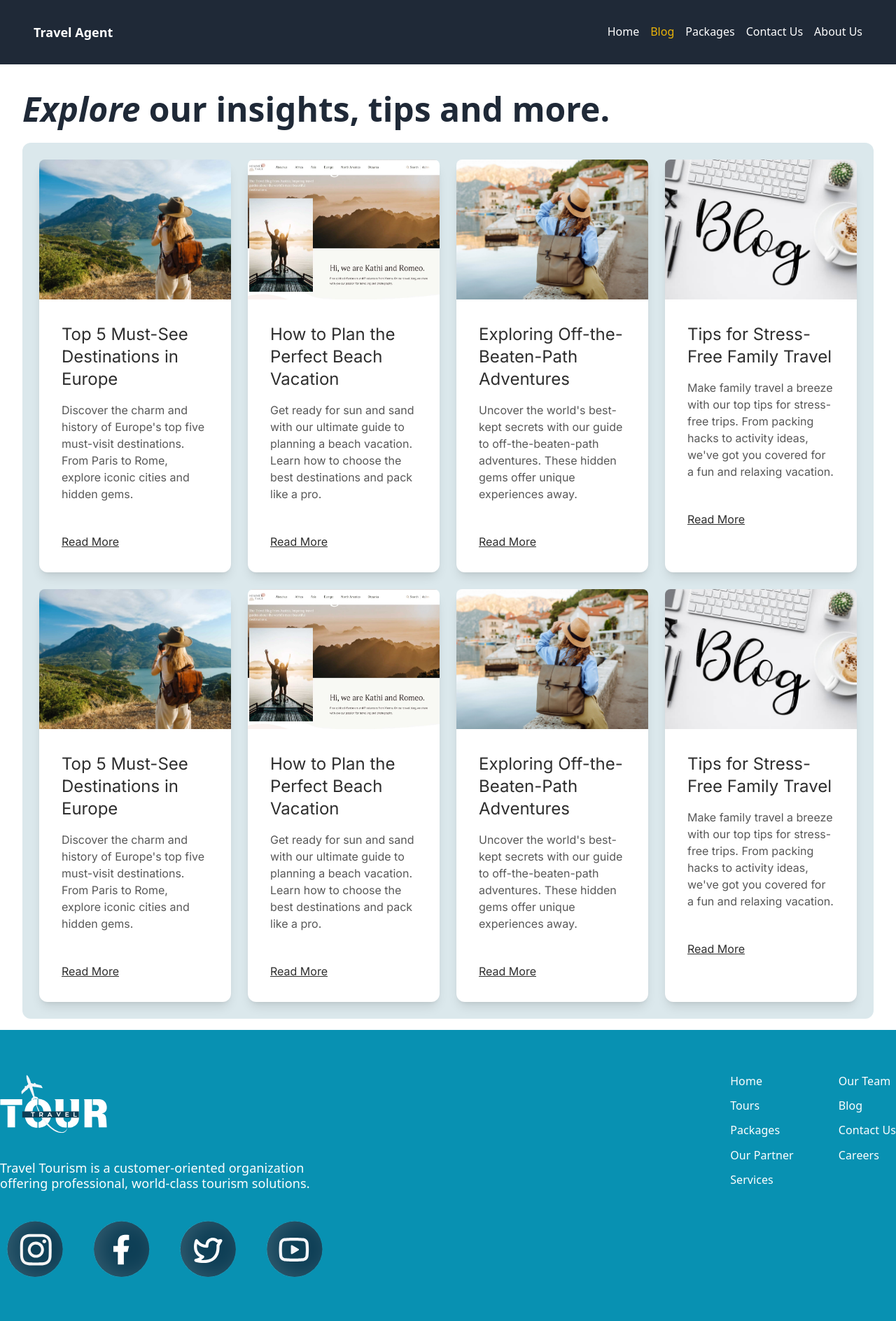
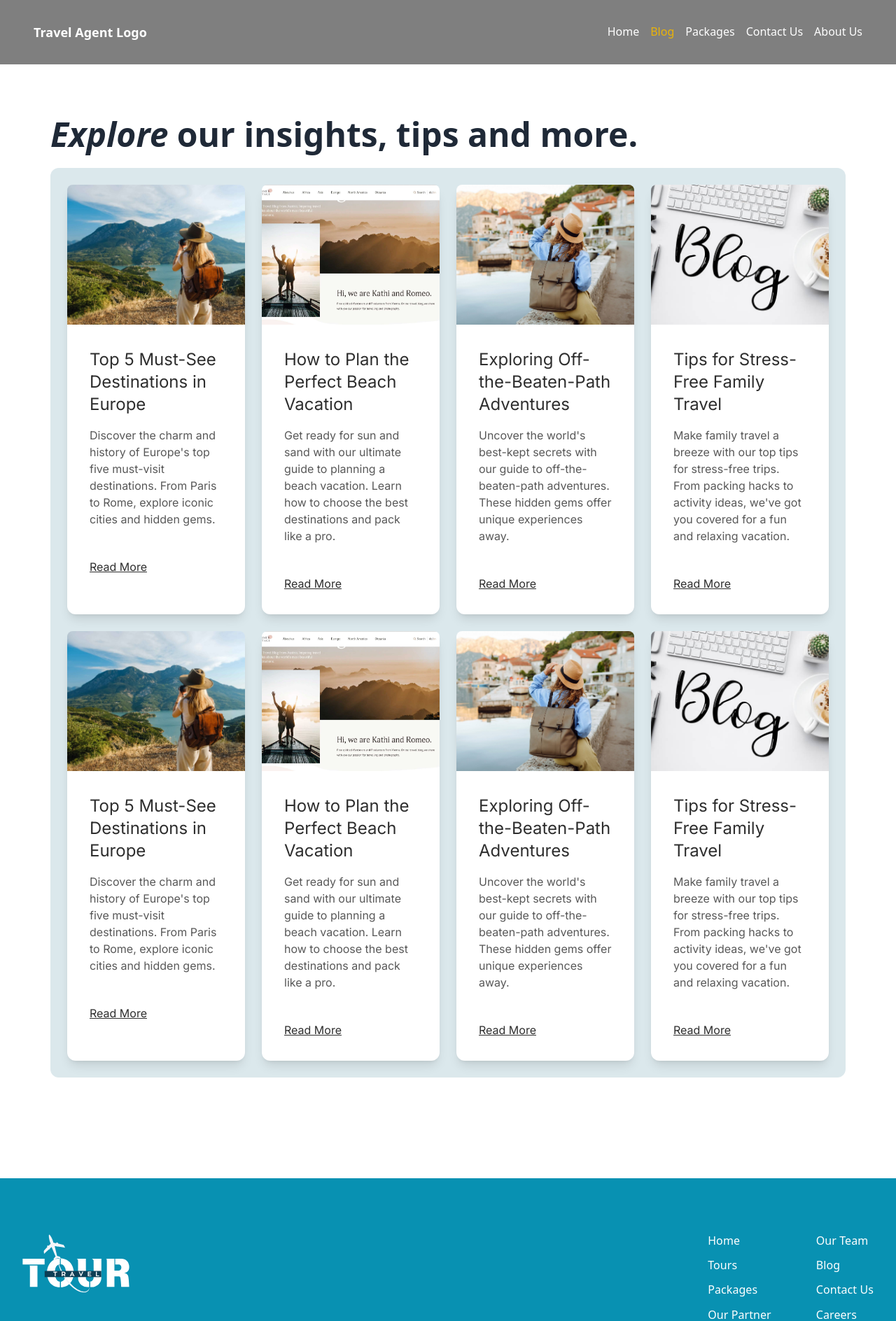
Before and after one commit to IkerMarcor/Travel-Agent-Landing, a React (Vite) app: page /blog in a window 1280 px wide. Shown: the top 1888 px of the page at 70% size. Built offline with nearby package versions, Linux system fonts and the light colour scheme; a web font is replaced by a local one.

Commit message:
In progress

```diff
--- a/src/components/NavBar.tsx
+++ b/src/components/NavBar.tsx
@@ -10,14 +10,14 @@ export const NavBar = () => {
         { to: "/about", label: "About Us" },
     ];
   return (
-    <nav className="bg-gray-800 p-4">
+    <nav className="fixed bg-black/50 p-4 top-0 left-0 z-50 w-full backdrop-blur-sm">
       <div className="container mx-auto flex justify-between items-center">
-        <div className="text-white text-lg font-bold">Travel Agent</div>
+        <div className="text-white text-lg font-bold">Travel Agent Logo</div>
         <ul className="flex space-x-4">
           {links.map(link => (
             <li key={link.to}>
               <NavLink to={link.to} className={({ isActive }) =>
-                isActive ? "text-yellow-500" : "text-white hover:text-yellow-500 group"
+                isActive ? "text-yellow-500" : "text-white hover:text-yellow-500 group transition-colors duration-300"
               }>
                 {link.label}
                 <div className="bg-yellow-500 h-[2px] w-0 group-hover:w-full ease-in-out transition-all duration-500"/>
--- a/src/pages/HomePage.tsx
+++ b/src/pages/HomePage.tsx
@@ -12,12 +12,11 @@ import { PageCasing } from "../components/PageCasing";
 const HomePage = () => {
   return (
     <div className="bg-white flex flex-col items-center w-full">
-      <div id="home-page" className="bg-white w-full flex flex-col">
       <PageCasing>
         <BannerSection />
         <ServicesSection />
+        <PackagesSection />
         <TrendingSection />
-          <PackagesSection />
         <BlogSection />
         <TestimonialsSection />
         <FaqSection />
@@ -25,7 +24,6 @@ const HomePage = () => {
         <TrustedBySection />
       </PageCasing>
     </div>
-    </div>
   );
 };
 
--- a/src/sections/BannerSection/BannerSection.tsx
+++ b/src/sections/BannerSection/BannerSection.tsx
@@ -28,31 +28,7 @@ export const BannerSection = (): JSX.Element => {
 
   return (
     <section className="items-center justify-center text-white min-h-screen overflow-hidden bg-[url('/background-img-sea.jpg')] bg-cover bg-center">
-      {/* Navigation */}
-      <div className="hidden md:flex justify-between items-center px-10 py-4 absolute top-0 left-0 right-0 z-10">
-        <img
-          className="w-[120px] md:w-[153px] h-auto"
-          alt="Logo"
-          src="/frame-1000002642.svg"
-        />
-
-        <nav className="flex gap-x-6">
-          {navItems.map((item, index) => (
-            <a
-              key={index}
-              className={`font-normal relative w-fit group ${
-                item.active ? "text-yellow-400" : "text-white"
-              }`}
-              href="#"
-            >
-              {item.label}
-              <div className="bg-yellow-500 h-[2px] w-0 group-hover:w-full ease-in-out transition-all duration-500"></div>
-            </a>
-          ))}
-        </nav>
-      </div>
-
-      <div className="w-full py-16 sm:px-6 sm:py-24 flex flex-row container mx-auto items-center">
+      <div className="w-full flex flex-row container mx-auto items-center">
         {/* Text Content */}
         <div className="w-3/5">
         <motion.div
--- a/src/sections/FooterSection/FooterSection.tsx
+++ b/src/sections/FooterSection/FooterSection.tsx
@@ -6,7 +6,7 @@ export const FooterSection = (): JSX.Element => {
 
   return (
     <footer className="w-full bg-cyan-600 py-16">
-      <div>
+      <div className="container mx-auto">
         <div className="flex flex-col md:flex-row justify-between">
           {/* Logo and description section */}
           <div className="flex flex-col gap-8 max-w-[471px]">
@@ -37,7 +37,7 @@ export const FooterSection = (): JSX.Element => {
                 <a
                   key={index}
                   href="#"
-                  className="font-normal text-white text-base tracking-[0.08px] leading-[19.2px] whitespace-nowrap"
+                  className="font-normal text-white text-base tracking-[0.08px] leading-[19.2px] whitespace-nowrap hover:text-gray-300 transition-colors duration-300"
                 >
                   {link}
                 </a>
@@ -50,7 +50,7 @@ export const FooterSection = (): JSX.Element => {
                 <a
                   key={index}
                   href="#"
-                  className="font-normal text-white text-base tracking-[0.08px] leading-[19.2px] whitespace-nowrap"
+                  className="font-normal text-white text-base tracking-[0.08px] leading-[19.2px] whitespace-nowrap hover:text-gray-300 transition-colors duration-300"
                 >
                   {link}
                 </a>
--- a/src/sections/PackagesSection/PackagesSection.tsx
+++ b/src/sections/PackagesSection/PackagesSection.tsx
@@ -75,13 +75,13 @@ export const PackagesSection = (): JSX.Element => {
   ];
 
   return (
-    <section className="py-16">
+    <section className=" bg-[#dbe8ec]">
       <div className="container mx-auto px-4">
         <Title>
           Our Best <span className="italic font-semibold">Packages</span>
         </Title>
 
-        <div className="grid grid-cols-1 md:grid-cols-2 lg:grid-cols-3 gap-10 p-6 bg-[#dbe8ec] rounded-xl">
+        <div className="grid grid-cols-1 md:grid-cols-2 lg:grid-cols-3 gap-10 rounded-xl">
           {packageCards.map((card, index) => (
             <motion.div
               key={card.id}
--- a/tailwind.css
+++ b/tailwind.css
@@ -97,12 +97,11 @@
     @apply bg-background text-foreground m-0 overflow-x-hidden;
     font-feature-settings: "rlig" 1, "calt" 1;
   }
-  #home-page > * {
-    @apply md:p-10 py-5 px-4;
-  }
 
   section {
-    @apply relative flex items-center w-full min-h-screen;
+    @apply relative flex items-center w-full min-h-screen md:p-10 px-4;
+    padding-top: 8rem;
+    padding-bottom: 8rem;
   }
   .container {
     @apply py-4;
```
Lines whose indentation alone changed are shown as unchanged.
